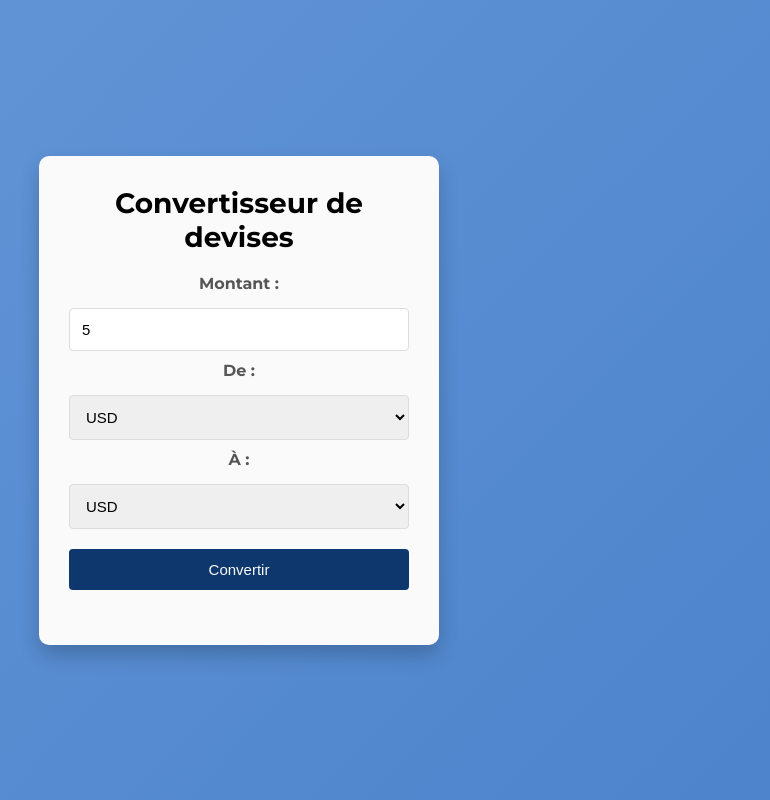
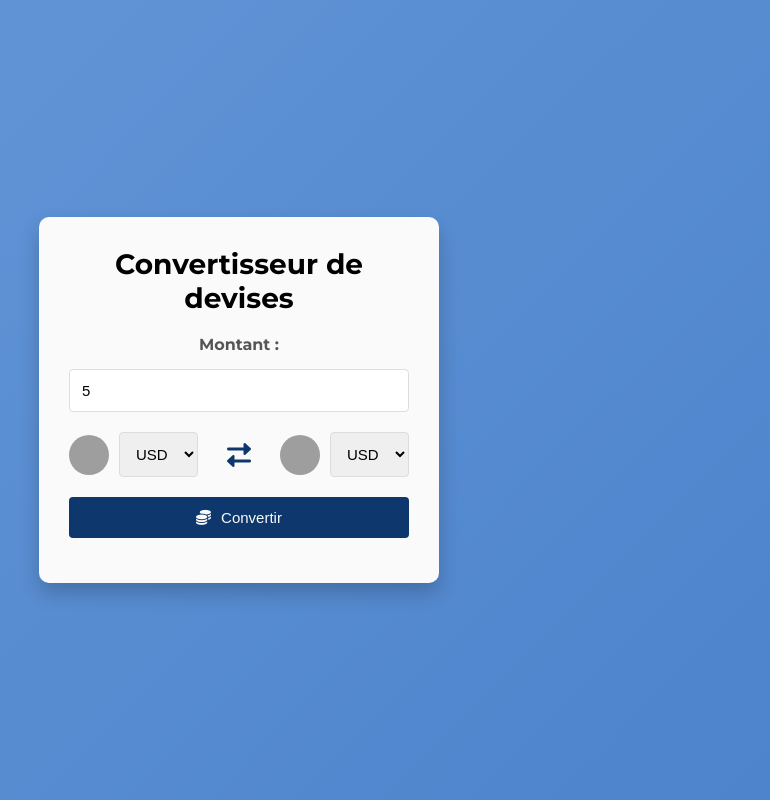
Before and after one commit to Chr1stopherPEREZ/B3_Projet_Devise_Integration_Continue, a website with bundled scripts: page index.html in a window 1280 px wide. Both pictures are taken after typing "5" into the empty fields and a click on the button "Convertir". Shown: the whole page, without its empty margins (401-1171 px from the left). Built offline with nearby package versions, Linux system fonts and the light colour scheme; grey boxes are pictures that could not be loaded.

Commit message:
second commmit

```diff
--- a/index.html
+++ b/index.html
@@ -7,11 +7,12 @@
     <title>Projet_Devise</title>
     <!-- CSS -->
     <link rel="stylesheet" href="src/css/style.css" />
-    <!-- FONT-->
+    <!-- FONT -->
     <link href="https://fonts.googleapis.com/css2?family=Montserrat:wght@400;700&display=swap" rel="stylesheet">
+    <!-- ICONES -->
+    <link rel="stylesheet" href="https://cdnjs.cloudflare.com/ajax/libs/font-awesome/6.0.0-beta3/css/all.min.css">
     <!-- FAVICON -->
     <link rel="icon" href="/src/assets/images/logo.png" />
-
 </head>
 
 <body>
@@ -21,27 +22,46 @@
             <label for="amount">Montant :</label>
             <input type="number" id="amount" placeholder="Entrer un montant" required>
 
-            <label for="from-currency">De :</label>
+            <div class="currency-section">
+                <div class="currency-selector">
+                    <img id="flag-from" alt="Devise de départ" class="currency-flag">
                     <select id="from-currency">
                         <option value="USD">USD</option>
                         <option value="EUR">EUR</option>
                         <option value="JPY">JPY</option>
+                        <option value="CAD">CAD</option>
+                        <option value="AUD">AUD</option>
+                        <option value="GBP">GBP</option>
+                        <option value="SGD">SGD</option>
+                        <option value="CHF">CHF</option>
                     </select>
+                </div>
 
-            <label for="to-currency">À :</label>
+                <!-- Double flèche -->
+
+                <i class="fas fa-exchange-alt arrow-icon"></i>
+
+                <div class="currency-selector">
+                    <img id="flag-to" alt="Devise de destination" class="currency-flag">
                     <select id="to-currency">
                         <option value="USD">USD</option>
                         <option value="EUR">EUR</option>
                         <option value="JPY">JPY</option>
+                        <option value="CAD">CAD</option>
+                        <option value="AUD">AUD</option>
+                        <option value="GBP">GBP</option>
+                        <option value="SGD">SGD</option>
+                        <option value="CHF">CHF</option>
                     </select>
+                </div>
+            </div>
 
-            <button id="convert-btn">Convertir</button>
+            <button id="convert-btn"><i class="fa-solid fa-coins"></i>Convertir</button>
             <div id="result"></div>
         </div>
     </div>
 
     <!-- SCRIPT -->
-
     <script type="module" src="src/js/script.js"></script>
 </body>
 
--- a/src/css/style.css
+++ b/src/css/style.css
@@ -90,6 +90,10 @@ body .container #convert-btn {
   cursor: pointer;
   border: none;
   transition: background-color 0.3s, transform 0.3s;
+  display: flex;
+  align-items: center;
+  justify-content: center;
+  gap: 10px;
 }
 
 body .container #convert-btn:hover {
@@ -139,4 +143,35 @@ body .container #result {
   }
 }
 
-/* Style.css */
+body .container .converter-form .currency-section {
+  display: flex;
+  align-items: center;
+  justify-content: space-between;
+  margin-bottom: 10px;
+}
+
+body .container .converter-form .currency-section .currency-selector {
+  display: flex;
+  align-items: center;
+}
+
+body
+  .container
+  .converter-form
+  .currency-section
+  .currency-selector
+  .currency-flag {
+  width: 40px;
+  height: 40px;
+  object-fit: cover;
+  margin-right: 10px;
+  border-radius: 50%;
+}
+
+body .container .converter-form .currency-section .arrow-icon {
+  font-size: 24px;
+  color: rgb(13, 55, 109);
+  margin: 0 15px;
+}
+
+/* Script.css */
--- a/src/js/script.js
+++ b/src/js/script.js
@@ -1,4 +1,4 @@
-import { convertCurrency } from "./conversion.js";
+import { convertCurrency } from "../js/conversion.js";
 
 // Fonction pour valider le montant saisi
 function validateAmount(amount) {
@@ -8,6 +8,35 @@ function validateAmount(amount) {
     return false;
   }
   return true;
+}
+
+// Mapping des devises aux codes pays pour récupérer les drapeaux
+const currencyFlags = {
+  USD: "us",
+  EUR: "eu",
+  JPY: "jp",
+  CAD: "ca",
+  AUD: "au",
+  GBP: "gb",
+  SGD: "sg",
+  CHF: "ch",
+};
+
+// Fonction pour charger les drapeaux
+function loadFlags() {
+  const fromCurrency = document.getElementById("from-currency").value;
+  const toCurrency = document.getElementById("to-currency").value;
+  const flagFrom = document.getElementById("flag-from");
+  const flagTo = document.getElementById("flag-to");
+
+  // Charger les drapeaux depuis FlagCDN
+  if (currencyFlags[fromCurrency] && currencyFlags[toCurrency]) {
+    flagFrom.src = `https://flagcdn.com/48x36/${currencyFlags[fromCurrency]}.png`;
+    flagTo.src = `https://flagcdn.com/48x36/${currencyFlags[toCurrency]}.png`;
+  } else {
+    flagFrom.src = "path-to-placeholder.png"; // Placeholder si l'URL du drapeau n'existe pas
+    flagTo.src = "path-to-placeholder.png"; // Placeholder si l'URL du drapeau n'existe pas
+  }
 }
 
 // Code lié au DOM
@@ -31,7 +60,7 @@ document.getElementById("convert-btn").addEventListener("click", function () {
     return;
   }
 
-  const apiKey = "VOTRE CLE API";
+  const apiKey = "Votre clé API";
   const apiUrl = `https://v6.exchangerate-api.com/v6/${apiKey}/latest/${fromCurrency}`;
 
   resultElement.style.opacity = "0";
@@ -57,7 +86,6 @@ document.getElementById("convert-btn").addEventListener("click", function () {
         rate
       );
       resultElement.innerText = `${amount} ${fromCurrency} = ${convertedAmount} ${toCurrency}`;
-
       resultElement.style.opacity = "0";
       setTimeout(() => {
         resultElement.style.opacity = "1";
@@ -68,28 +96,11 @@ document.getElementById("convert-btn").addEventListener("click", function () {
     });
 });
 
-const fields = document.querySelectorAll(
-  "#amount, #from-currency, #to-currency"
-);
-let isElevated = false;
+// Charger les drapeaux au changement de sélection
+document.getElementById("from-currency").addEventListener("change", loadFlags);
+document.getElementById("to-currency").addEventListener("change", loadFlags);
 
-fields.forEach((field) => {
-  field.addEventListener("focus", () => {
-    if (!isElevated) {
-      field.classList.add("elevated");
-      isElevated = true;
-    }
-  });
-
-  field.addEventListener("blur", () => {
-    const allFieldsEmpty = Array.from(fields).every(
-      (f) => f !== document.activeElement
-    );
-    if (allFieldsEmpty) {
-      fields.forEach((f) => f.classList.remove("elevated"));
-      isElevated = false;
-    }
-  });
-});
+// Charger les drapeaux au démarrage
+loadFlags();
 
 /* Script.js */
```
Also changed, not shown: eslint.config.cjs (added, +15 -0 lines), package.json (+4 -3 lines), src/js/conversion.js (+1 -6 lines), src/tests/script.test.js (+5 -3 lines), Capture.png, 1 other file. Lines whose indentation alone changed are shown as unchanged.
